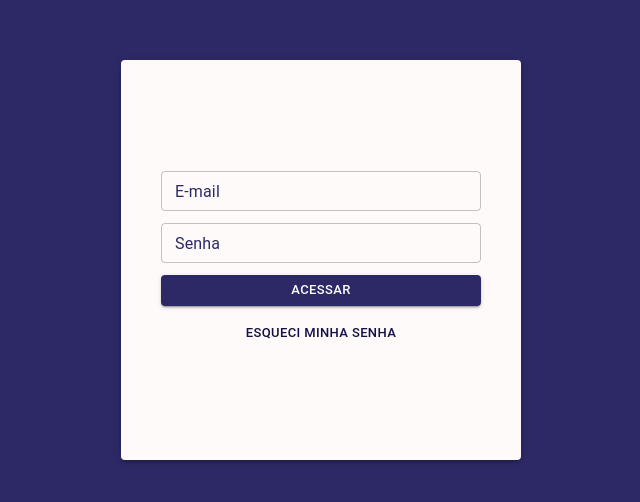
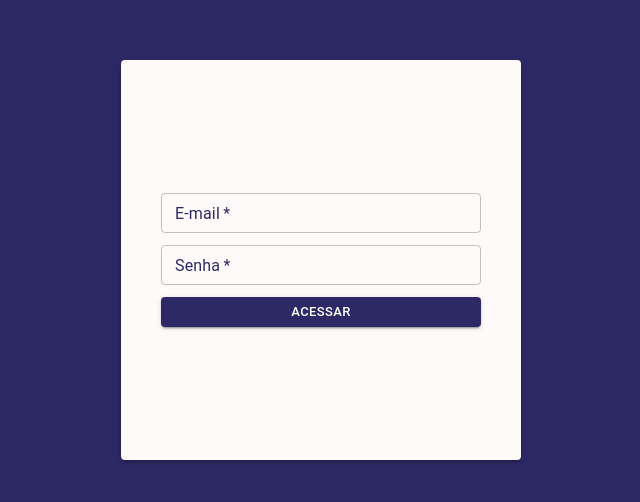
Before and after one commit to alissondiniz20/contacts-FrontEnd, a React (Vite) app: page / in a window 1280 px wide. Shown: the part 140-642 px from the top of the page, without its empty margins (319-959 px from the left). Built offline with nearby package versions, Linux system fonts and the light colour scheme.

Commit message:
Autenticacao HardCode OK

```diff
--- a/src/Router.tsx
+++ b/src/Router.tsx
@@ -1,7 +1,6 @@
 import { ContatoPage } from "./pages/ContatoPage/index";
 import { Route, Routes } from "react-router-dom";
 import { Autenticacao } from "./pages/Autenticacao";
-import { DefaultLayout } from "./layouts/DefaultLayout";
 import { CadastrarContato } from "./pages/Cadastro";
 
 export function AppRouter() {
@@ -10,7 +9,6 @@ export function AppRouter() {
       <Route path="/" element={<Autenticacao />} />
       <Route path="/contatos" element={<ContatoPage />} />
       <Route path="/cadastrar-contatos" element={<CadastrarContato />} />
-      {/* </Route> */}
     </Routes>
   );
 }
--- a/src/pages/Autenticacao/Login.tsx
+++ b/src/pages/Autenticacao/Login.tsx
@@ -1,12 +1,38 @@
-import { Button, TextField, Box } from "@mui/material/";
+import { useState } from "react";
 import { useNavigate } from "react-router-dom";
 
+import { Button, TextField, Box, Alert } from "@mui/material/";
+
 export function Login() {
-  let navigate = useNavigate();
+  const [user, setUser] = useState("");
+  const [senha, setSenha] = useState("");
+  const [userInvalido, setUserInvalido] = useState(false);
+  const [senhaInvalida, setSenhaInvalida] = useState(false);
+
+  const navigate = useNavigate();
 
   function loginNavigate() {
     navigate("/contatos");
   }
+
+  const Acessar = () => {
+    if (user === "" || user === undefined) {
+      setUserInvalido(true);
+      console.log("user inválido!");
+
+      return <Alert severity="error">Usuário ou senha inválidos!</Alert>;
+    } else if (senha === "" || senha === undefined) {
+      setSenhaInvalida(true);
+
+      console.log("senha inválida!");
+      return <Alert severity="error">Usuário ou senha inválidos!</Alert>;
+    }
+    //  else {
+    //   user === "contato" && senha === "123456";
+    // }
+
+    return loginNavigate();
+  };
 
   return (
     <>
@@ -36,10 +62,16 @@ export function Login() {
               },
             },
           }}
+          value={user}
+          onChange={(e) => {
+            setUser(e.target.value);
+          }}
+          required
           id="email"
           label="E-mail"
           variant="outlined"
           size="small"
+          error={userInvalido}
         />
         <TextField
           sx={{
@@ -50,14 +82,22 @@ export function Login() {
               },
             },
           }}
+          value={senha}
           type="password"
+          onChange={(e) => {
+            setSenha(e.target.value);
+          }}
+          required
           id="senha"
           label="Senha"
           variant="outlined"
           size="small"
+          error={senhaInvalida}
         />
         <Button
-          onClick={loginNavigate}
+          onClick={() => {
+            Acessar();
+          }}
           variant="contained"
           size="small"
           sx={{
@@ -70,17 +110,16 @@ export function Login() {
         >
           Acessar
         </Button>
-        <Button
+        {/* <Button
           href="esqueci-minha-senha"
           variant="text"
           size="small"
           sx={{
             color: "#131047",
           }}
-          // color="secondary"
         >
           Esqueci minha senha
-        </Button>
+        </Button> */}
       </Box>
     </>
   );
--- a/src/pages/Autenticacao/index.tsx
+++ b/src/pages/Autenticacao/index.tsx
@@ -1,6 +1,5 @@
 import { Box } from "@mui/material";
 import { Login } from "./Login";
-import { Modal } from "./Modal";
 
 export function Autenticacao() {
   return (
@@ -11,10 +10,8 @@ export function Autenticacao() {
           flexDirection: "row",
           justifyContent: "center",
           alignItems: "center",
-          // bgcolor: "#29292E" ,
           width: "5rem auto",
           height: "calc(100vh - 10rem)",
-          // height: 550,
           position: "fixed",
           mt: 10,
         }}
```
Also changed, not shown: src/App.css (deleted, +0 -10 lines).
